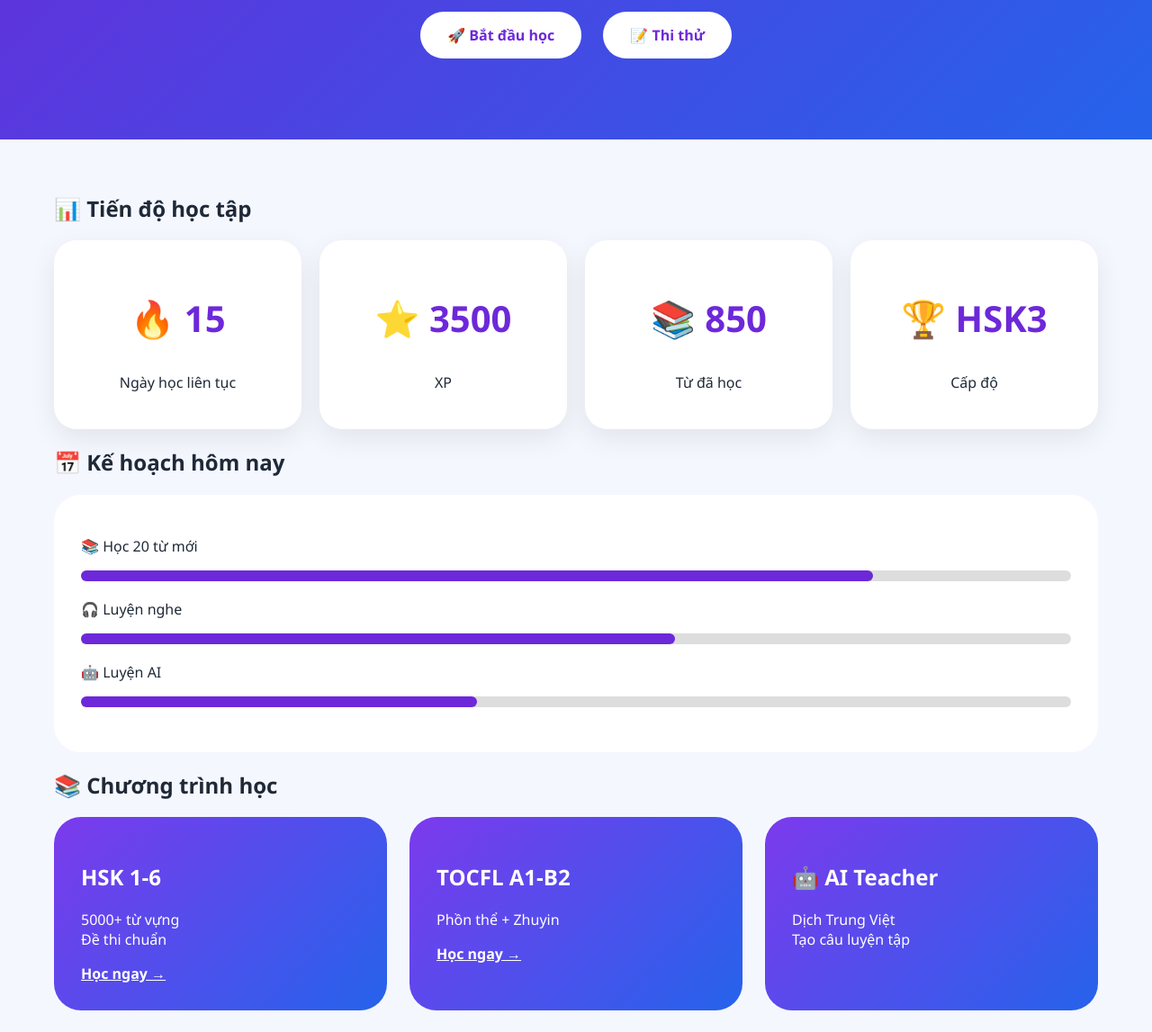
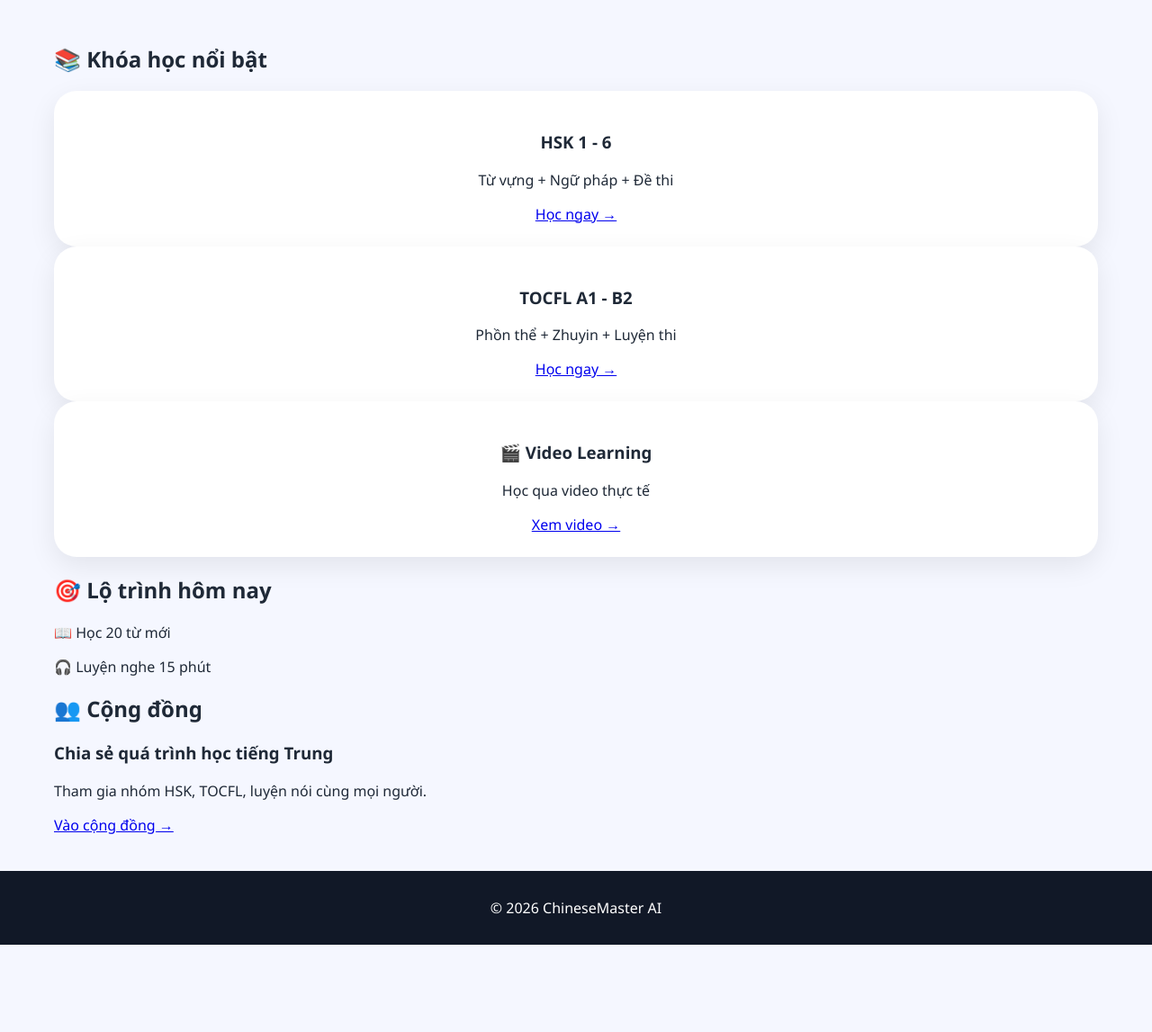
Before and after one commit to vinhdau088-cloud/China, a plain HTML site: page index.html in a window 1280 px wide. Shown: the part 465-1612 px from the top of the page at 90% size. After the commit the page ends 1515 px from the top, so only its background shows below. Drawn offline with Linux system fonts and the light colour scheme.

Commit message:
Update index.html

```diff
--- a/index.html
+++ b/index.html
@@ -10,43 +10,42 @@
 
 <link rel="stylesheet" href="css/style.css">
 
-<link rel="stylesheet"
-href="https://cdnjs.cloudflare.com/ajax/libs/font-awesome/6.4.0/css/all.min.css">
-
 </head>
 
 
 <body>
 
 
-<nav class="navbar">
+<header class="header">
 
 <div class="logo">
 🇨🇳 ChineseMaster AI
 </div>
 
 
-<div class="menu">
+<button class="menu-btn">
+☰
+</button>
+
+
+<nav>
 
 <a href="index.html">Trang chủ</a>
+
 <a href="hsk.html">HSK</a>
+
 <a href="tocfl.html">TOCFL</a>
+
 <a href="dictionary.html">Từ điển</a>
-<a href="exam.html">Thi thử</a>
+
+<a href="community.html">Cộng đồng</a>
+
 <a href="profile.html">Hồ sơ</a>
 
-</div>
+</nav>
 
 
-<a class="login"
-href="login.html">
-
-Đăng nhập
-
-</a>
-
-
-</nav>
+</header>
 
 
 
@@ -56,49 +55,21 @@ href="login.html">
 
 
 <h1>
-Chinh phục HSK & TOCFL cùng AI
+Học tiếng Trung thông minh cùng AI
 </h1>
 
 
 <p>
-Học tiếng Trung thông minh:
-Từ vựng - Nghe - Nói - Đọc - Viết
+HSK • TOCFL • Từ vựng • Luyện thi • Cộng đồng
 </p>
 
 
-
-<div class="search">
-
-<input
-placeholder="Nhập chữ Hán, Pinyin, nghĩa tiếng Việt">
-
-
 <button>
-🔍 Tìm kiếm
+🚀 Bắt đầu học
 </button>
 
 
-</div>
-
-
-
-<div class="buttons">
-
-<a href="hsk.html">
-🚀 Bắt đầu học
-</a>
-
-
-<a href="exam.html">
-📝 Thi thử
-</a>
-
-
-</div>
-
-
 </section>
-
 
 
 
@@ -109,65 +80,102 @@ placeholder="Nhập chữ Hán, Pinyin, nghĩa tiếng Việt">
 
 
 <h2>
-📊 Tiến độ học tập
+📚 Khóa học nổi bật
 </h2>
 
 
 
-<div class="cards">
+<div class="grid">
 
 
 <div class="card">
 
-<h1>
-🔥 15
-</h1>
+<h3>
+HSK 1 - 6
+</h3>
 
 <p>
-Ngày học liên tục
+Từ vựng + Ngữ pháp + Đề thi
 </p>
+
+<a href="hsk.html">
+Học ngay →
+</a>
 
 </div>
 
 
 
+
 <div class="card">
 
-<h1>
-⭐ 3500
-</h1>
+<h3>
+TOCFL A1 - B2
+</h3>
 
 <p>
-XP
+Phồn thể + Zhuyin + Luyện thi
 </p>
+
+<a href="tocfl.html">
+Học ngay →
+</a>
 
 </div>
 
 
 
+
 <div class="card">
 
-<h1>
-📚 850
-</h1>
+<h3>
+🎬 Video Learning
+</h3>
 
 <p>
-Từ đã học
+Học qua video thực tế
 </p>
+
+<a href="#">
+Xem video →
+</a>
+
+</div>
+
 
 </div>
 
 
 
-<div class="card">
 
-<h1>
-🏆 HSK3
-</h1>
+
+
+<h2>
+🎯 Lộ trình hôm nay
+</h2>
+
+
+<div class="learning">
+
 
 <p>
-Cấp độ
+📖 Học 20 từ mới
 </p>
+
+
+<div class="bar">
+<span></span>
+</div>
+
+
+<p>
+🎧 Luyện nghe 15 phút
+</p>
+
+
+<div class="bar">
+
+<span style="width:60%"></span>
 
 </div>
 
@@ -180,152 +188,33 @@ Cấp độ
 
 
 
+
 <h2>
-📅 Kế hoạch hôm nay
+👥 Cộng đồng
 </h2>
 
 
-<div class="plan">
+<div class="community-box">
+
+
+<h3>
+Chia sẻ quá trình học tiếng Trung
+</h3>
 
 
 <p>
-📚 Học 20 từ mới
+Tham gia nhóm HSK, TOCFL, luyện nói cùng mọi người.
 </p>
 
-<div class="progress">
-<span style="width:80%"></span>
-</div>
 
-
-
-<p>
-🎧 Luyện nghe
-</p>
-
-<div class="progress">
-<span style="width:60%"></span>
-</div>
-
-
-
-<p>
-🤖 Luyện AI
-</p>
-
-<div class="progress">
-<span style="width:40%"></span>
-</div>
+<a href="community.html">
+Vào cộng đồng →
+</a>
 
 
 </div>
 
 
-
-
-
-
-
-<h2>
-📚 Chương trình học
-</h2>
-
-
-<div class="courses">
-
-
-<div class="course">
-
-<h2>
-HSK 1-6
-</h2>
-
-<p>
-5000+ từ vựng
-<br>
-Đề thi chuẩn
-</p>
-
-<a href="hsk.html">
-Học ngay →
-</a>
-
-</div>
-
-
-
-
-<div class="course">
-
-<h2>
-TOCFL A1-B2
-</h2>
-
-<p>
-Phồn thể + Zhuyin
-</p>
-
-<a href="tocfl.html">
-Học ngay →
-</a>
-
-</div>
-
-
-
-
-<div class="course">
-
-<h2>
-🤖 AI Teacher
-</h2>
-
-<p>
-Dịch Trung Việt
-<br>
-Tạo câu luyện tập
-</p>
-
-
-</div>
-
-
-</div>
-
-
-
-
-
-
-
-<div class="flashcard">
-
-
-<h2>
-🃏 Từ hôm nay
-</h2>
-
-
-<h1>
-學習
-</h1>
-
-
-<h3>
-xuéxí
-</h3>
-
-
-<p>
-Học tập
-</p>
-
-
-<button>
-❤️ Lưu từ
-</button>
-
-
-</div>
 
 
 
@@ -337,7 +226,7 @@ Học tập
 
 <footer>
 
-ChineseMaster AI © 2026
+© 2026 ChineseMaster AI
 
 </footer>
 
```
